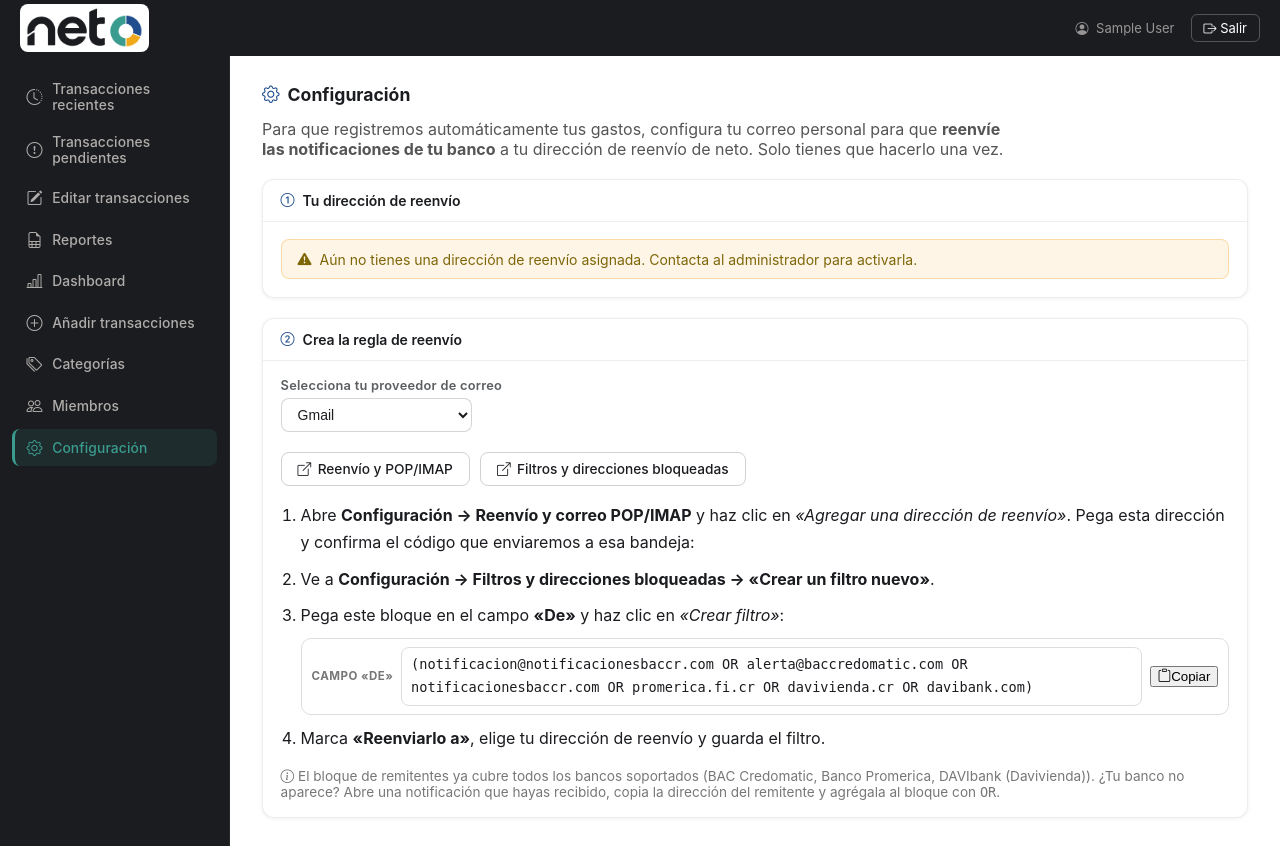
After one commit to fbdylan96-cell/control-gastos, a Flask app: page /empresa/configuracion in a window 1280 px wide. The commit adds this page. Run offline with Flask 3, Linux system fonts and the light colour scheme; the visitor is signed in with stand-in values (Sample User, id 1); data that the repository does not hold is empty; some libraries are stand-ins or nearby versions.

Commit message:
Agregar tab de Configuración con guía de reenvío de correos
Nuevo tab "Configuración" en las web-apps persona y empresa que explica
cómo reenviar las notificaciones bancarias hacia el email_forward del
cliente. Pensado para ser copiar-y-pegar:

- Paso 1: dirección de reenvío (email_forward) con botón Copiar.
- Paso 2: regla encapsulada por selector de proveedor (Gmail, Outlook,
  Yahoo, iCloud, Otro), con enlaces directos a la sección de filtros/
  reenvío de cada proveedor y los valores exactos embebidos inline:
  el bloque de remitentes "De" (todos los bancos juntos con OR) y la
  dirección de reenvío, cada uno con su botón Copiar en el paso donde
  se pega.

Remitentes bancarios en utils.BANK_NOTIFICATION_SENDERS (BAC confirmado
desde banks/bac.py; Promerica y DAVIbank por dominio habitual). Rutas
/configuracion en ambos blueprints; en empresa visible para todos los
miembros. Plantilla compartida templates/_configuracion.html.

Co-Authored-By: Claude Opus 4.8 <noreply@anthropic.com>
Claude-Session: https://claude.ai/code/session_01KEq6T4aJPEXV7ENjSEqQK1

```diff
--- /dev/null
+++ b/web-app/templates/_configuracion.html
@@ -0,0 +1,318 @@
+{# ──────────────────────────────────────────────────────────────────────────
+   Shared "Configuración" content — included by persona/configuracion.html and
+   empresa/configuracion.html. Explains how to forward bank notification emails
+   from the client's own mail provider to their personal email_forward address.
+
+   Expected context:
+     email_forward  -> the gastos+alias@investorcr.com destination address
+     bank_senders   -> list of {bank, emails[]} (utils.BANK_NOTIFICATION_SENDERS)
+   ────────────────────────────────────────────────────────────────────────── #}
+
+{# Combined "all banks" sender string for the rule's «De / From» field, so the
+   client copies a single value that already covers every supported bank. #}
+{% set all_emails = bank_senders | map(attribute='emails') | sum(start=[]) %}
+{% set senders_all = '(' ~ (all_emails | join(' OR ')) ~ ')' %}
+
+{# Inline copy-paste field: label + value + Copy button, embedded right at the
+   step where it's used so the client only has to copy and paste. #}
+{% macro copyrow(label, value, cid) %}
+<div class="cfg-inline">
+  <span class="cfg-inline-label">{{ label }}</span>
+  <code class="cfg-inline-val" id="{{ cid }}">{{ value }}</code>
+  <button type="button" class="cfg-inline-copy copy-btn" data-copy-target="{{ cid }}">
+    <i class="bi bi-clipboard"></i>Copiar
+  </button>
+</div>
+{% endmacro %}
+
+<div class="page-heading">
+  <i class="bi bi-gear"></i>
+  Configuración
+</div>
+
+<p style="max-width:760px; color:var(--ink-soft, #555); margin-top:-0.4rem; margin-bottom:1.25rem;">
+  Para que registremos automáticamente tus gastos, configura tu correo personal
+  para que <strong>reenvíe las notificaciones de tu banco</strong> a tu dirección
+  de reenvío de neto. Solo tienes que hacerlo una vez.
+</p>
+
+<!-- ── Step 1: your forwarding address ─────────────────────────────────────── -->
+<div class="ei-card" style="margin-bottom:1.25rem;">
+  <div class="ei-card-header">
+    <i class="bi bi-1-circle"></i>Tu dirección de reenvío
+  </div>
+  <div class="ei-card-body">
+    {% if email_forward %}
+      <p style="margin-top:0; color:var(--ink-soft, #555);">
+        Esta es la dirección a la que tu banco debe reenviar las notificaciones.
+        Cópiala para pegarla en la regla de tu proveedor de correo.
+      </p>
+      <div style="display:flex; align-items:center; gap:10px; flex-wrap:wrap;">
+        <code class="cfg-email" id="forwardEmail">{{ email_forward }}</code>
+        <button type="button" class="btn-outline-ei copy-btn" data-copy-target="forwardEmail">
+          <i class="bi bi-clipboard"></i>Copiar
+        </button>
+      </div>
+    {% else %}
+      <div class="ei-alert ei-alert-warning" style="margin:0;">
+        <i class="bi bi-exclamation-triangle-fill"></i>
+        Aún no tienes una dirección de reenvío asignada. Contacta al administrador
+        para activarla.
+      </div>
+    {% endif %}
+  </div>
+</div>
+
+<!-- ── Step 2: provider-specific rule (senders encapsulated per provider) ───── -->
+<div class="ei-card">
+  <div class="ei-card-header">
+    <i class="bi bi-2-circle"></i>Crea la regla de reenvío
+  </div>
+  <div class="ei-card-body">
+    <label class="form-label-ei" for="providerSelect">Selecciona tu proveedor de correo</label>
+    <select id="providerSelect" class="ei-select" style="max-width:360px;">
+      <option value="gmail">Gmail</option>
+      <option value="outlook">Outlook / Hotmail / Live</option>
+      <option value="yahoo">Yahoo Mail</option>
+      <option value="icloud">iCloud Mail</option>
+      <option value="otros">Otro proveedor</option>
+    </select>
+
+    <!-- Gmail -->
+    <div class="provider-block" data-provider="gmail" style="margin-top:1.25rem;">
+      <div class="cfg-links">
+        <a class="btn-outline-ei" target="_blank" rel="noopener"
+           href="https://mail.google.com/mail/u/0/#settings/fwdandpop">
+          <i class="bi bi-box-arrow-up-right"></i>Reenvío y POP/IMAP
+        </a>
+        <a class="btn-outline-ei" target="_blank" rel="noopener"
+           href="https://mail.google.com/mail/u/0/#settings/filters">
+          <i class="bi bi-box-arrow-up-right"></i>Filtros y direcciones bloqueadas
+        </a>
+      </div>
+      <ol class="cfg-steps">
+        <li>Abre <strong>Configuración → Reenvío y correo POP/IMAP</strong> y haz clic
+          en <em>«Agregar una dirección de reenvío»</em>. Pega esta dirección y confirma
+          el código que enviaremos a esa bandeja:
+          {% if email_forward %}{{ copyrow('Reenviar a', email_forward, 'gm-fwd') }}{% endif %}
+        </li>
+        <li>Ve a <strong>Configuración → Filtros y direcciones bloqueadas →
+          «Crear un filtro nuevo»</strong>.</li>
+        <li>Pega este bloque en el campo <strong>«De»</strong> y haz clic en
+          <em>«Crear filtro»</em>:
+          {{ copyrow('Campo «De»', senders_all, 'gm-de') }}
+        </li>
+        <li>Marca <strong>«Reenviarlo a»</strong>, elige tu dirección de reenvío y
+          guarda el filtro.</li>
+      </ol>
+    </div>
+
+    <!-- Outlook -->
+    <div class="provider-block" data-provider="outlook" style="margin-top:1.25rem; display:none;">
+      <div class="cfg-links">
+        <a class="btn-outline-ei" target="_blank" rel="noopener"
+           href="https://outlook.live.com/mail/0/options/mail/rules">
+          <i class="bi bi-box-arrow-up-right"></i>Reglas de Outlook
+        </a>
+        <a class="btn-outline-ei" target="_blank" rel="noopener"
+           href="https://outlook.live.com/mail/0/options/mail/forwarding">
+          <i class="bi bi-box-arrow-up-right"></i>Reenvío de Outlook
+        </a>
+      </div>
+      <ol class="cfg-steps">
+        <li>Abre <strong>Configuración → Correo → Reglas</strong> y haz clic en
+          <em>«Agregar nueva regla»</em>. Ponle un nombre (por ejemplo «Reenvío neto»).</li>
+        <li>En <strong>«Agregar una condición»</strong> elige <em>«De»</em> y pega este
+          bloque:
+          {{ copyrow('Condición «De»', senders_all, 'ol-de') }}
+        </li>
+        <li>En <strong>«Agregar una acción»</strong> elige <em>«Reenviar a»</em> y pega
+          tu dirección de reenvío:
+          {% if email_forward %}{{ copyrow('Reenviar a', email_forward, 'ol-fwd') }}{% endif %}
+        </li>
+        <li>Guarda la regla.</li>
+      </ol>
+    </div>
+
+    <!-- Yahoo -->
+    <div class="provider-block" data-provider="yahoo" style="margin-top:1.25rem; display:none;">
+      <div class="cfg-links">
+        <a class="btn-outline-ei" target="_blank" rel="noopener"
+           href="https://mail.yahoo.com/d/settings/1">
+          <i class="bi bi-box-arrow-up-right"></i>Ajustes de Yahoo Mail
+        </a>
+      </div>
+      <ol class="cfg-steps">
+        <li>Para el reenvío automático, ve a <strong>Ajustes → Más ajustes →
+          Buzones → Reenvío</strong>, agrega esta dirección y confirma el código que
+          enviaremos a esa bandeja:
+          {% if email_forward %}{{ copyrow('Reenviar a', email_forward, 'ya-fwd') }}{% endif %}
+        </li>
+        <li>Ve a <strong>Ajustes → Más ajustes → Filtros → «Agregar nuevos
+          filtros»</strong>.</li>
+        <li>En <strong>«Remitente»</strong> selecciona <em>«contiene»</em> y pega este
+          bloque:
+          {{ copyrow('Remitente contiene', senders_all, 'ya-de') }}
+        </li>
+        <li>Guarda los cambios.</li>
+      </ol>
+      <p class="cfg-note">
+        <i class="bi bi-info-circle"></i>
+        El reenvío automático de Yahoo puede requerir Yahoo Mail Plus. Si el filtro no
+        acepta el bloque completo, crea un filtro por cada dirección del bloque.
+      </p>
+    </div>
+
+    <!-- iCloud -->
+    <div class="provider-block" data-provider="icloud" style="margin-top:1.25rem; display:none;">
+      <div class="cfg-links">
+        <a class="btn-outline-ei" target="_blank" rel="noopener"
+           href="https://www.icloud.com/mail/">
+          <i class="bi bi-box-arrow-up-right"></i>iCloud Mail
+        </a>
+      </div>
+      <ol class="cfg-steps">
+        <li>Abre <strong>iCloud Mail</strong> en el navegador y haz clic en el icono de
+          engranaje <i class="bi bi-gear"></i> → <strong>«Reglas» → «Agregar una
+          regla»</strong>.</li>
+        <li>En <strong>«Si un mensaje es de»</strong> pega este bloque:
+          {{ copyrow('Si es de', senders_all, 'ic-de') }}
+        </li>
+        <li>En <strong>«Entonces»</strong> elige <em>«Reenviar a»</em> y pega tu
+          dirección de reenvío:
+          {% if email_forward %}{{ copyrow('Reenviar a', email_forward, 'ic-fwd') }}{% endif %}
+        </li>
+        <li>Guarda la regla.</li>
+      </ol>
+      <p class="cfg-note">
+        <i class="bi bi-info-circle"></i>
+        Si iCloud solo permite una dirección por regla, crea una regla por cada
+        dirección del bloque.
+      </p>
+    </div>
+
+    <!-- Otros -->
+    <div class="provider-block" data-provider="otros" style="margin-top:1.25rem; display:none;">
+      <ol class="cfg-steps">
+        <li>Entra a los <strong>ajustes</strong> de tu correo y busca la sección de
+          <strong>«Filtros»</strong>, <strong>«Reglas»</strong> o
+          <strong>«Reenvío»</strong>.</li>
+        <li>Crea una regla cuya condición sea que el <strong>remitente (De)</strong>
+          coincida con este bloque:
+          {{ copyrow('Remitente (De)', senders_all, 'ot-de') }}
+        </li>
+        <li>Define la acción <strong>«Reenviar a»</strong> hacia tu dirección de reenvío:
+          {% if email_forward %}{{ copyrow('Reenviar a', email_forward, 'ot-fwd') }}{% endif %}
+        </li>
+        <li>Si tu proveedor pide verificar la dirección de reenvío, confirma el código
+          que enviaremos a esa bandeja, y guarda la regla.</li>
+      </ol>
+    </div>
+
+    <p style="margin-bottom:0; margin-top:1rem; font-size:0.85rem; color:var(--ink-soft, #777);">
+      <i class="bi bi-info-circle"></i>
+      El bloque de remitentes ya cubre todos los bancos soportados
+      ({{ bank_senders | map(attribute='bank') | join(', ') }}). ¿Tu banco no aparece?
+      Abre una notificación que hayas recibido, copia la dirección del remitente y
+      agrégala al bloque con <code>OR</code>.
+    </p>
+  </div>
+</div>
+
+<style>
+  .cfg-email {
+    font-size: 1rem;
+    padding: 0.5rem 0.75rem;
+    background: var(--cream, #f6f3ec);
+    border: 1px solid var(--border, #ddd);
+    border-radius: 8px;
+    word-break: break-all;
+  }
+  .cfg-links { display: flex; flex-wrap: wrap; gap: 10px; margin-bottom: 1rem; }
+  .cfg-steps { margin: 0; padding-left: 1.25rem; line-height: 1.7; }
+  .cfg-steps li { margin-bottom: 0.6rem; }
+  .cfg-note { font-size: 0.85rem; color: var(--ink-soft, #777); margin: 0.75rem 0 0; }
+  .copy-btn.copied { border-color: var(--green, #3a8); color: var(--green, #3a8); }
+
+  /* Inline copy-paste field embedded inside a step */
+  .cfg-inline {
+    display: flex;
+    align-items: center;
+    flex-wrap: wrap;
+    gap: 8px;
+    margin: 8px 0 2px;
+    padding: 8px 10px;
+    background: var(--cream, #f6f3ec);
+    border: 1px solid var(--border, #ddd);
+    border-radius: 10px;
+  }
+  .cfg-inline-label {
+    font-size: 0.72rem;
+    text-transform: uppercase;
+    letter-spacing: 0.04em;
+    font-weight: 700;
+    color: var(--ink-soft, #777);
+    flex: 0 0 auto;
+  }
+  .cfg-inline-val {
+    flex: 1 1 240px;
+    min-width: 0;
+    font-size: 0.85rem;
+    padding: 0.35rem 0.55rem;
+    background: #fff;
+    border: 1px solid var(--border, #ddd);
+    border-radius: 8px;
+    word-break: break-word;
+  }
+  .cfg-inline-copy { flex: 0 0 auto; }
+</style>
+
+<script>
+  (function () {
+    // Provider selector toggles the matching instructions block.
+    var select = document.getElementById('providerSelect');
+    var blocks = document.querySelectorAll('.provider-block');
+    function showProvider(p) {
+      blocks.forEach(function (b) {
+        b.style.display = (b.getAttribute('data-provider') === p) ? '' : 'none';
+      });
+    }
+    if (select) {
+      select.addEventListener('change', function () { showProvider(this.value); });
+      showProvider(select.value);
+    }
+
+    // Copy-to-clipboard for the forward address and each sender chip.
+    function flash(btn) {
+      var original = btn.innerHTML;
+      btn.classList.add('copied');
+      if (btn.classList.contains('cfg-chip-copy')) {
+        btn.innerHTML = '<i class="bi bi-check-lg"></i>';
+      } else {
+        btn.innerHTML = '<i class="bi bi-check-lg"></i>Copiado';
+      }
+      setTimeout(function () {
+        btn.innerHTML = original;
+        btn.classList.remove('copied');
+      }, 1500);
+    }
+    document.querySelectorAll('.copy-btn').forEach(function (btn) {
+      btn.addEventListener('click', function () {
+        var el = document.getElementById(btn.getAttribute('data-copy-target'));
+        if (!el) return;
+        var text = el.innerText.trim();
+        if (navigator.clipboard && navigator.clipboard.writeText) {
+          navigator.clipboard.writeText(text).then(function () { flash(btn); });
+        } else {
+          var r = document.createRange();
+          r.selectNode(el);
+          var sel = window.getSelection();
+          sel.removeAllRanges();
+          sel.addRange(r);
+          try { document.execCommand('copy'); flash(btn); } catch (e) {}
+          sel.removeAllRanges();
+        }
+      });
+    });
+  })();
+</script>
--- a/web-app/templates/empresa/base.html
+++ b/web-app/templates/empresa/base.html
@@ -101,6 +101,12 @@
           </a>
         </li>
         {% endif %}
+        <li>
+          <a href="{{ url_for('empresa.configuracion') }}"
+             class="nav-link {% if request.endpoint == 'empresa.configuracion' %}active{% endif %}">
+            <i class="bi bi-gear"></i>Configuración
+          </a>
+        </li>
       </ul>
     </nav>
 
--- /dev/null
+++ b/web-app/templates/empresa/configuracion.html
@@ -0,0 +1,6 @@
+{% extends "empresa/base.html" %}
+{% block title %}Configuración — neto{% endblock %}
+
+{% block content %}
+{% include "_configuracion.html" %}
+{% endblock %}
--- a/web-app/templates/persona/base.html
+++ b/web-app/templates/persona/base.html
@@ -91,6 +91,12 @@
             <i class="bi bi-graph-up-arrow"></i>Portafolio de Inversión
           </a>
         </li>
+        <li>
+          <a href="{{ url_for('persona.configuracion') }}"
+             class="nav-link {% if request.endpoint == 'persona.configuracion' %}active{% endif %}">
+            <i class="bi bi-gear"></i>Configuración
+          </a>
+        </li>
       </ul>
     </nav>
 
--- /dev/null
+++ b/web-app/templates/persona/configuracion.html
@@ -0,0 +1,6 @@
+{% extends "persona/base.html" %}
+{% block title %}Configuración — neto{% endblock %}
+
+{% block content %}
+{% include "_configuracion.html" %}
+{% endblock %}
```
Also changed, not shown: web-app/empresa/__init__.py (+28 -1 lines), web-app/persona/__init__.py (+27 -0 lines), web-app/utils.py (+28 -0 lines).
